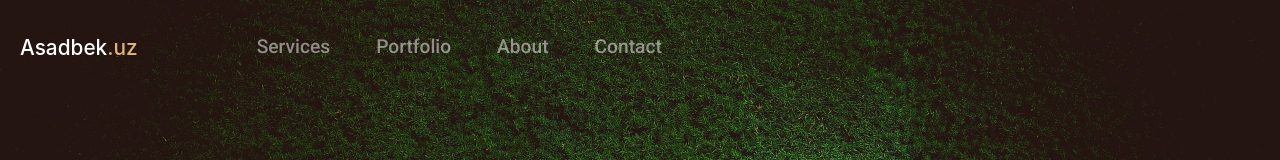
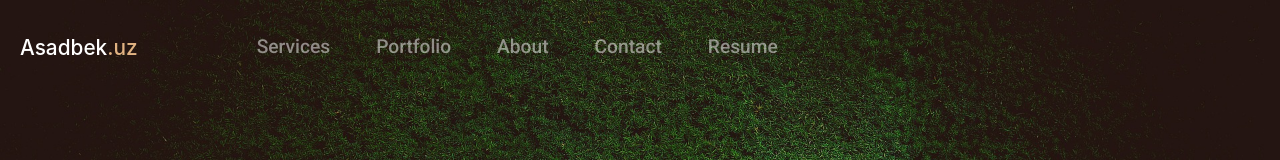
Before and after one commit to Asadbek-Dev/asadbek.uz, a plain HTML site: page index.html in a window 1280 px wide. Shown: the top 160 px of the page. Drawn offline with nearby package versions, Linux system fonts and the light colour scheme.

Commit message:
added cv

```diff
--- a/index.html
+++ b/index.html
@@ -31,6 +31,9 @@
             </li>
             <li class="nav-item">
               <a class="nav-link" href="#contact">Contact</a>
+            </li>
+            <li class="nav-item">
+              <a class="nav-link" href="./cv/Asadbeks_Resume (5).pdf" target="_blank">Resume</a>
             </li>
           </ul>
         </div>
```
Also changed, not shown: 2 other files.
